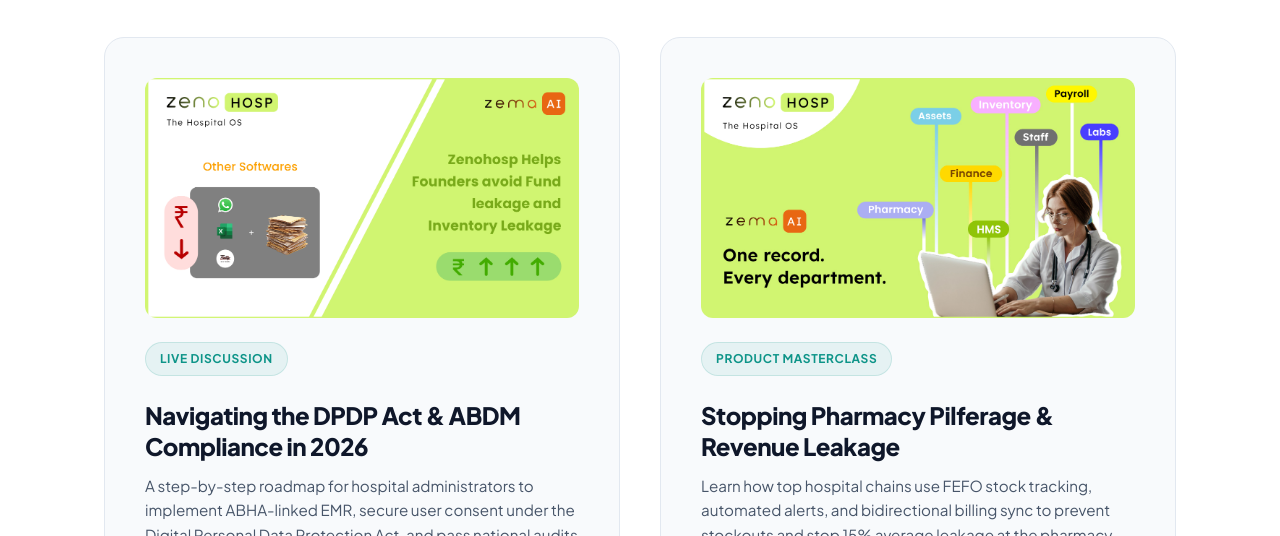
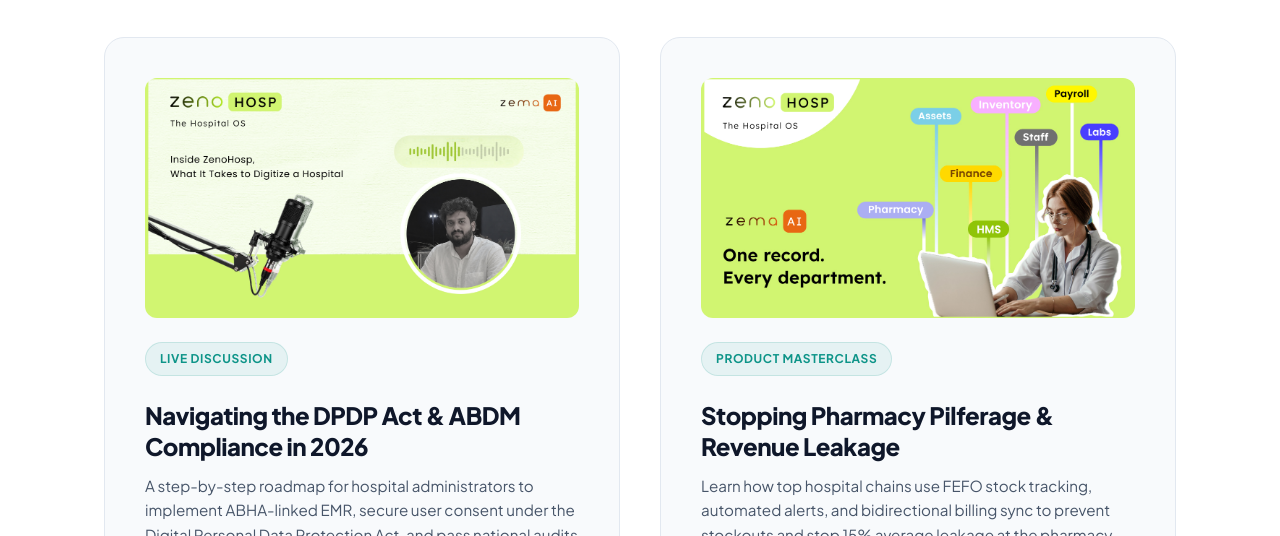
Before and after one commit to zeno-hosp/zenohosp-website, a plain HTML site: page resources/webinars/index.html in a window 1280 px wide. Shown: the part 564-1100 px from the top of the page. Drawn offline with Linux system fonts and the light colour scheme.

Commit message:
feat: set Iniyan.jpg as cover picture for the DPDP Compliance webinar card and page

```diff
--- a/resources/webinars/index.html
+++ b/resources/webinars/index.html
@@ -406,7 +406,7 @@
 
             <div class="upcoming-grid">
                 <div class="upcoming-card">
-                    <a href="/resources/webinars/navigating-dpdp-act-abdm-compliance-2026.html"><div style="height: 240px; background: url('/images/blog-cover-2.jpg') center/cover; border-radius: 12px; margin-bottom: 24px;"></div></a>
+                    <a href="/resources/webinars/navigating-dpdp-act-abdm-compliance-2026.html"><div style="height: 240px; background: url('/images/podcast/Iniyan.jpg') center/cover; border-radius: 12px; margin-bottom: 24px;"></div></a>
                     <div>
                         <span class="upcoming-tag">Live Discussion</span>
                         <h3><a href="/resources/webinars/navigating-dpdp-act-abdm-compliance-2026.html" style="text-decoration: none; color: inherit;">Navigating the DPDP Act & ABDM Compliance in 2026</a></h3>
```
Also changed, not shown: resources/webinars/navigating-dpdp-act-abdm-compliance-2026.html (+1 -1 lines).
